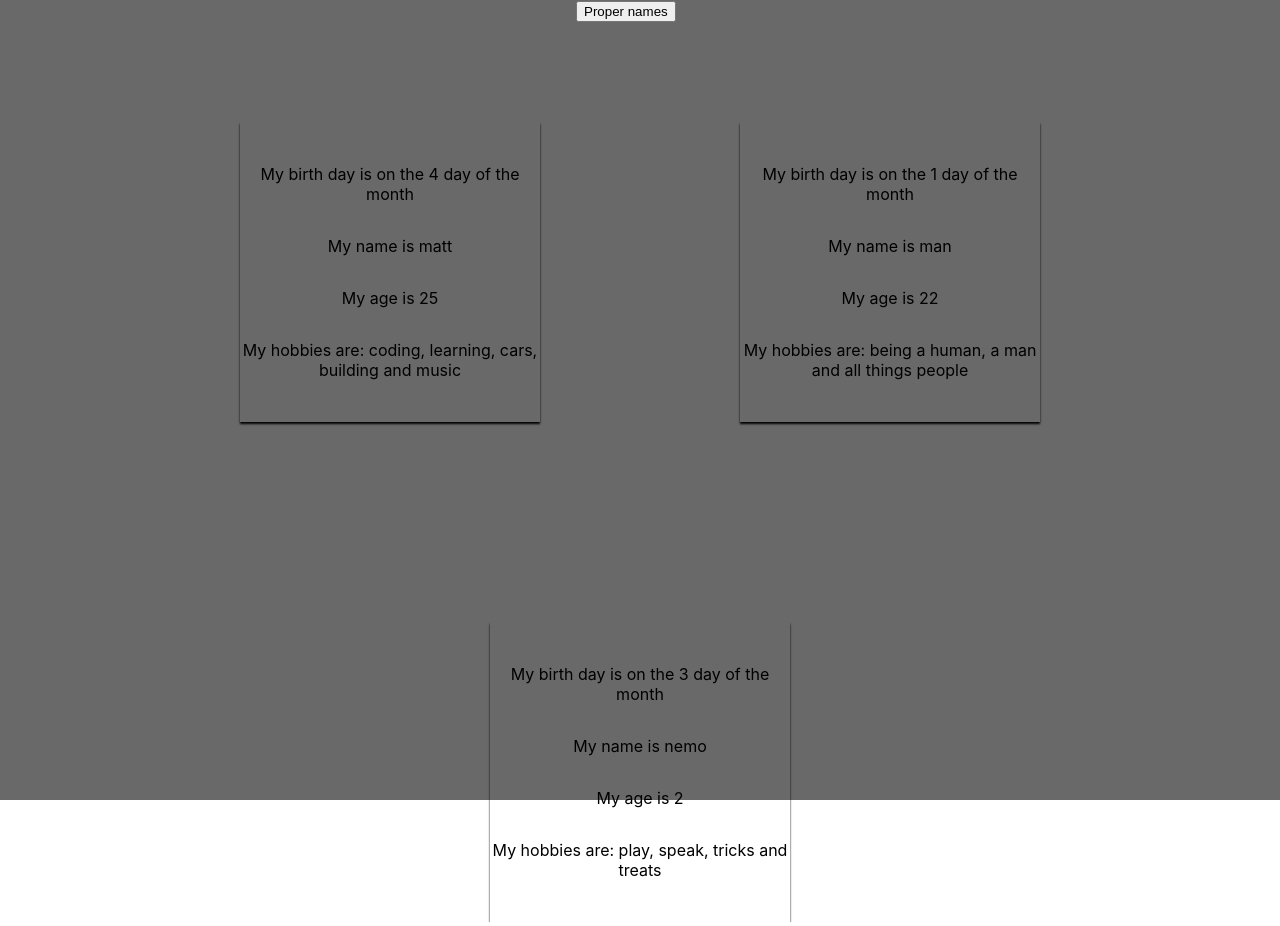
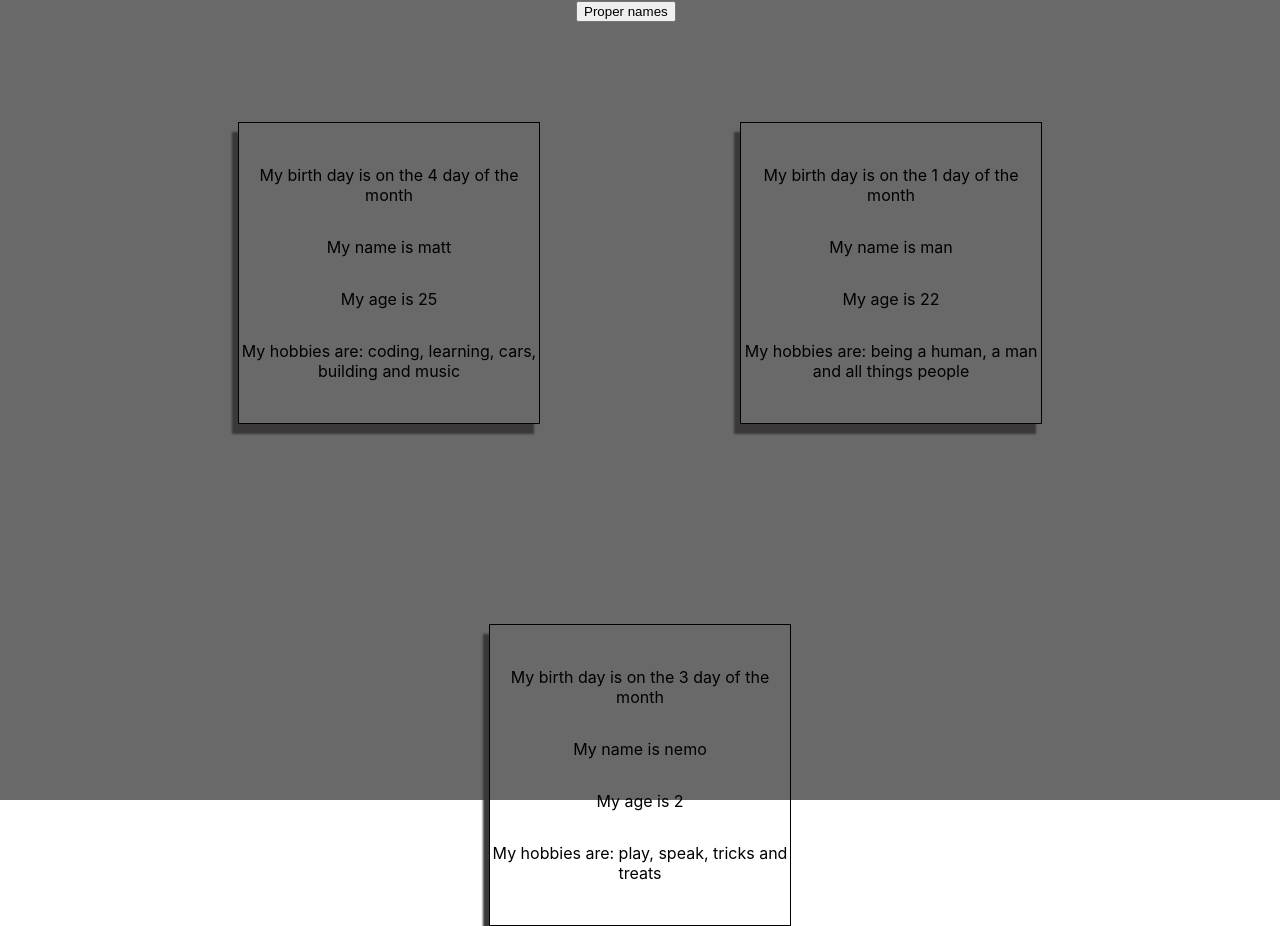
Before and after one commit to Mdbaker19/react-practice, a React (Create React App) app: page / in a window 1280 px wide. Built offline with nearby package versions, Linux system fonts and the light colour scheme.

Commit message:
restructure code to app component(?)

```diff
--- a/src/App.css
+++ b/src/App.css
@@ -12,7 +12,8 @@
     flex-wrap: wrap;
 }
 .personCard{
-    box-shadow: 0 2px 2px #000;
+    box-shadow: -6px 10px 2px #3a3838;
+    border: 1px solid black;
     margin: 100px;
     width: 300px;
     height: 300px;
--- a/src/App.js
+++ b/src/App.js
@@ -1,39 +1,43 @@
-import React, {Component} from 'react';
+import React, { useState } from 'react';
 import './App.css';
 import Person from "./Person/Person";
 
-class App extends Component {
-    state = {
+const App = (props) => {
+
+    const [ people, setPeople ] = useState ({
         persons: [
             { name: 'matt', age: 25, bday: 4 },
             { name: 'man', age: 22, bday: 1 },
             { name: 'nemo', age: 2, bday: 3 },
-        ]
-    }
+        ],
+        otherState: "set people value"
+    });
 
-    changeNameHandler = () => {
-        this.setState({
+    const [otherState, setOtherState] = useState("some other value");
+
+    console.log(people, otherState);
+
+    // when this is called, otherState is basically removed, needs to be added as this just overwrites people (the persons array)
+    const changeNameHandler = () => {
+        setPeople({
             persons: [
-                { name: 'Mattthew', age: 25, bday: 4 },
-                { name: 'Hue Man', age: 22, bday: 1 },
-                { name: 'Nemo the Dog', age: 2, bday: 3 },
+                { name: 'Mattthew', age: 25, bday: "4th" },
+                { name: 'Hue Man', age: 22, bday: "1st" },
+                { name: 'Nemo the Dog', age: 2, bday: "3rd" },
             ]
         });
     }
-
-    render () {
     // jsx syntax
     return (
         <div className="main">
             <div id="buttonArea">
-                    <button onClick={this.changeNameHandler}>Proper names</button>
+                <button onClick={changeNameHandler}>Proper names</button>
             </div>
-                <Person day={this.state.persons[0].bday} name={this.state.persons[0].name} age={this.state.persons[0].age}>coding, learning, cars, building and music</Person>
-                <Person day={this.state.persons[1].bday} name={this.state.persons[1].name} age={this.state.persons[1].age}>being a human, a man and all things people</Person>
-                <Person day={this.state.persons[2].bday} name={this.state.persons[2].name} age={this.state.persons[2].age}>play, speak, tricks and treats</Person>
+            <Person day={people.persons[0].bday} name={people.persons[0].name} age={people.persons[0].age}>coding, learning, cars, building and music</Person>
+            <Person day={people.persons[1].bday} name={people.persons[1].name} age={people.persons[1].age}>being a human, a man and all things people</Person>
+            <Person day={people.persons[2].bday} name={people.persons[2].name} age={people.persons[2].age}>play, speak, tricks and treats</Person>
         </div>
     );
 }
-}
 
 export default App;
```
Also changed, not shown: 1 other file (tests, documents, lock files or other folders). Lines whose indentation alone changed are shown as unchanged.
